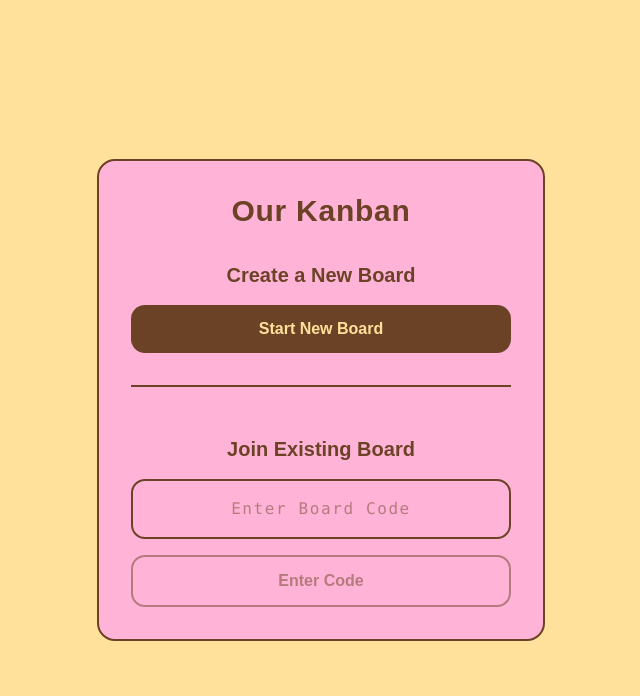
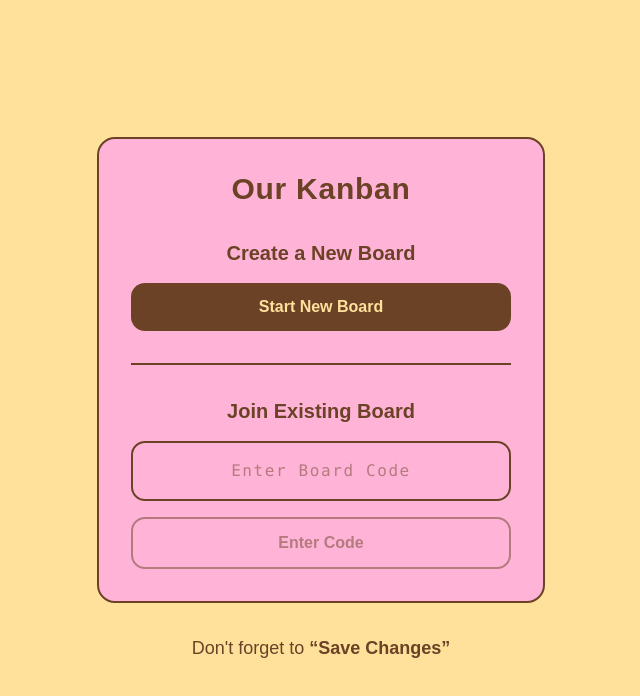
Before and after one commit to TreadOwl/ourkanban, a Next.js app: page / in a window 1280 px wide. Shown: the top 696 px of the page, without its empty margins (319-959 px from the left). Built offline with nearby package versions, Linux system fonts and the light colour scheme; no server answers; a web font is replaced by a local one.

Commit message:
refactor(app): added Save reminder, Save button resize

```diff
--- a/app/components/KanbanBoard.tsx
+++ b/app/components/KanbanBoard.tsx
@@ -140,7 +140,7 @@ export default function KanbanBoard({
           <button
             onClick={handleSave}
             disabled={isSaving}
-            className="px-6 py-2 font-bold bg-foreground text-background rounded-xl hover:opacity-90 disabled:opacity-50 transition-opacity"
+            className="px-6 py-3 font-bold bg-foreground text-background rounded-xl hover:opacity-90 disabled:opacity-50 transition-opacity"
           >
             {isSaving ? 'Saving...' : 'Save Changes'}
           </button>
--- a/app/page.tsx
+++ b/app/page.tsx
@@ -33,7 +33,7 @@ export default function Home() {
         <h1 className="text-3xl font-bold mb-8 tracking-wide text-foreground">Our Kanban</h1>
 
         {/* Start New */}
-        <div className="mb-12 border-b-2 border-b-foreground pb-8">
+        <div className="mb-8 border-b-2 border-b-foreground pb-8">
           <h2 className="text-xl font-semibold mb-4 text-foreground">Create a New Board</h2>
           <button
             onClick={handleStartNew}
@@ -66,6 +66,9 @@ export default function Home() {
           </form>
         </div>
       </div>
+      <div className="mt-8 text-center animate-bounce text-lg">
+        Don&apos;t forget to <span className="font-bold">&ldquo;Save Changes&rdquo;</span>
+      </div>
     </div>
   )
 }
```
